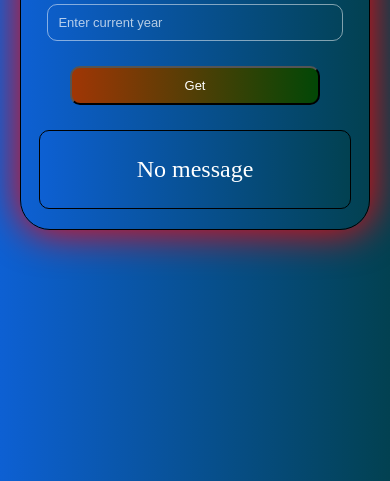
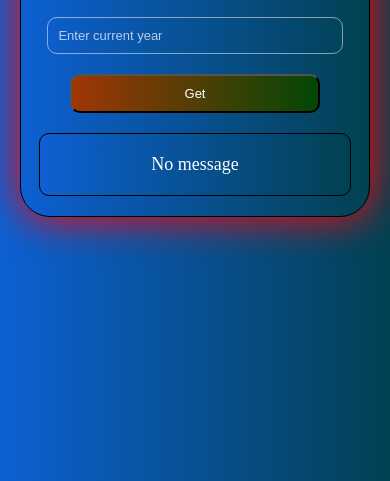
Before and after one commit to Rizwan-Ghouri/Age-Calculator, a plain HTML site: page index.html in a window 390 px wide. Shown: the part 363-844 px from the top of the page. Drawn offline with Linux system fonts and the light colour scheme.

Commit message:
adding functionalty

```diff
--- a/style.css
+++ b/style.css
@@ -55,18 +55,19 @@
 
 .mainshow{
     width: 100%;
-    padding: 15px;
+    padding: 10px;
     display: flex;
     flex-direction: row;
     flex-wrap: wrap;
     text-align: center;
     justify-content: space-around;
-    font-size: x-large;
+    font-size: large;
 }
 .dataShow{
     width: 45%;
     border: 1px solid #a03605;
-    padding: 15px;
+    padding: 10px;
+    margin: 1%;
 }
 
 .btn{
@@ -76,7 +77,7 @@
     background-image: linear-gradient(to right, #a03605 ,#024706);
     font-size: large;
     padding: 12px;
-    margin: 15px 0;
+    margin: 10px 0;
     cursor: pointer;
     text-align: center;
     border-radius: 10px;
@@ -163,14 +164,12 @@
     }
     .mainshow{
         width: 100%;
-        flex-direction: column;
+        flex-direction: row;
         text-align: center;
     }
     .dataShow{
         width: 100%;
         border: 1px solid #722805;
-        padding: 15px;
-        margin: 5px;
         font-size: medium;
     }
 
```
Also changed, not shown: app.js (+6 -5 lines).
